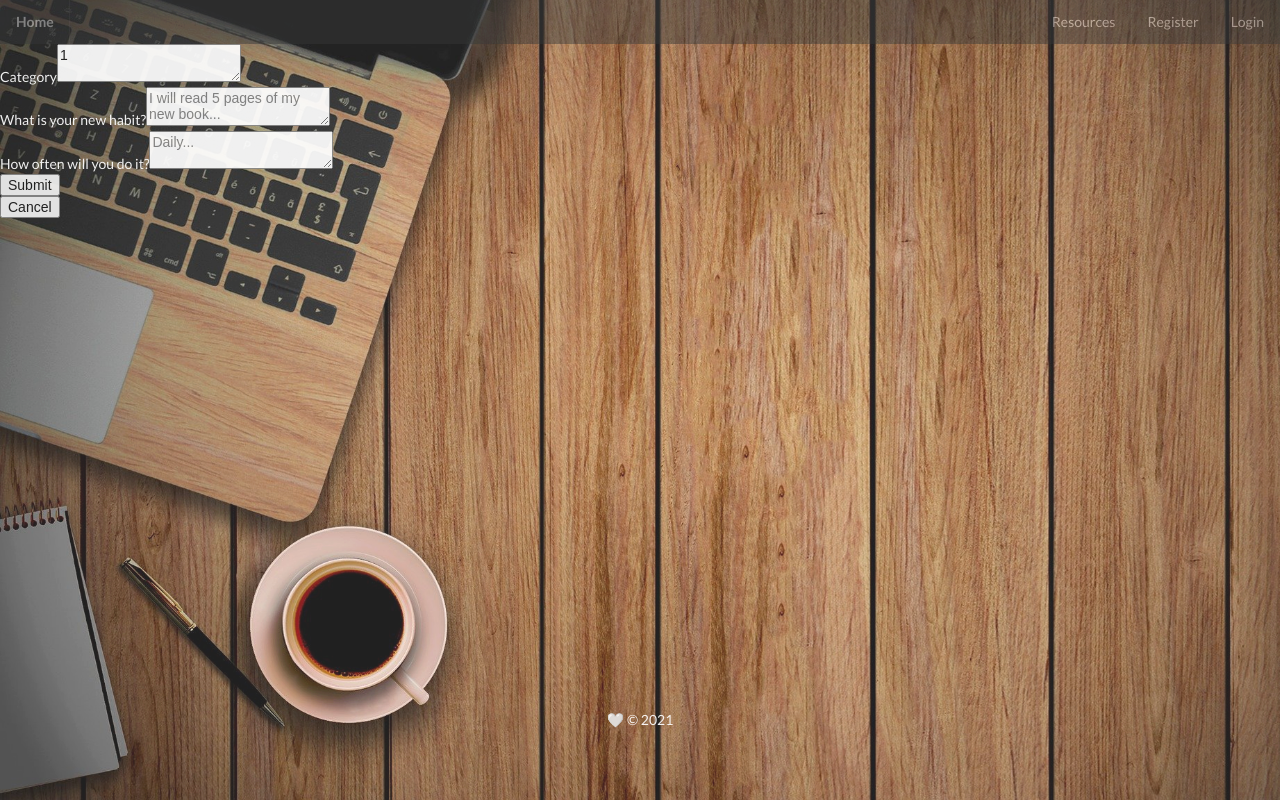
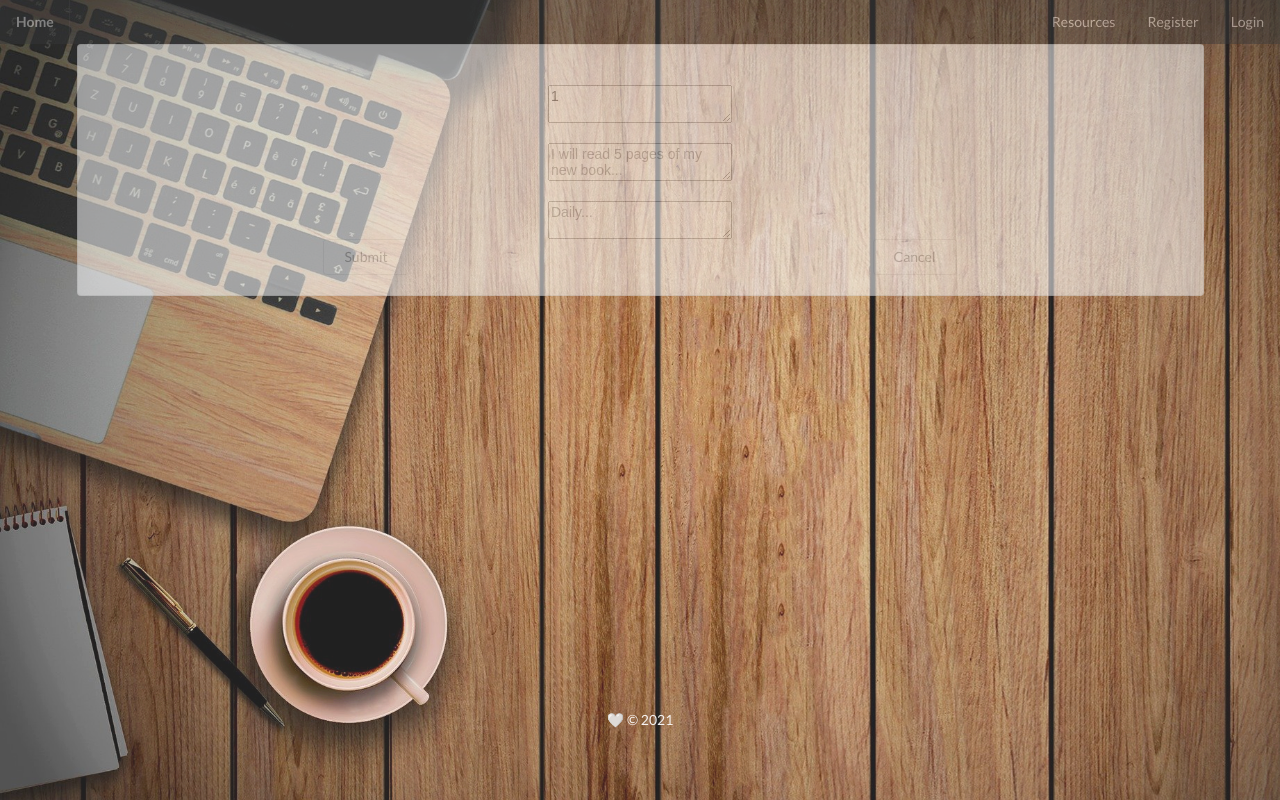
Before and after one commit to hanh-t/sei-project-4, a React (Create React App) app in the folder client/: page /categories/1 in a window 1280 px wide. Built offline with nearby package versions, Linux system fonts and the light colour scheme; no server answers.

Commit message:
few edits to resource page

```diff
--- a/client/src/auth/Login.js
+++ b/client/src/auth/Login.js
@@ -74,9 +74,7 @@ const Login = () => {
                 <div className="subtitle is-6">Access unauthorised. Please try re-entering your credentials.</div>
                 }
               </div>
-              <div className="field">
-                {/* <button type="submit" className="button is-fullwidth">Login</button> */}
-              </div>
+
             </form>
           </div>
 
--- a/client/src/components/categories/CategoryIndex.js
+++ b/client/src/components/categories/CategoryIndex.js
@@ -16,8 +16,8 @@ const Category = () => {
 
   return (
     <>
-      <h1>CATEGORY LIST</h1>
-      <h2>Select a category to input details</h2>
+      <h1 className="headers">CATEGORY LIST</h1>
+      <h2 className="headers">Select a category to input details</h2>
       <div className="category-container">
         { categories.map( category => (
           <CategoryCard key={category.id} {...category} />
--- a/client/src/components/habits/AddHabitForm.js
+++ b/client/src/components/habits/AddHabitForm.js
@@ -40,8 +40,10 @@ const HabitForm = () => {
 
   return (
     <div>
-
-      <form onSubmit={handleSubmit}>
+      <div className="ui container placeholder segment add-habit-form">
+        <div className="ui two column ">
+          <div className="column">
+            <form onSubmit={handleSubmit} className="add-habit-form">
               <div>
                 <label>Category</label>
                 <textarea
@@ -72,11 +74,15 @@ const HabitForm = () => {
                   onChange={handleChange}
                 />
               </div>
-        <button onClick={handleSubmit}>
-          Submit
-        </button>
+              <div className="new-habit-buttons">
+                <button onClick={handleSubmit} className="ui basic button">Submit</button>
+                <button onClick={handleCancel} className="ui basic button">Cancel</button>
+              </div>
             </form>
-      <button onClick={handleCancel}>Cancel</button>
+
+          </div>
+        </div>
+      </div>
     </div>
   )
 }
--- a/client/src/components/habits/EditHabit.js
+++ b/client/src/components/habits/EditHabit.js
@@ -62,7 +62,7 @@ const EditHabit = () => {
         handleSubmit={handleSubmit}
         formData={formData}
       />
-      <button onClick={handleDelete}>Delete this habit</button>
+      <button onClick={handleDelete} className="ui basic inverted button">Delete this habit</button>
 
     </>
   )
--- a/client/src/components/habits/EditHabitForm.js
+++ b/client/src/components/habits/EditHabitForm.js
@@ -30,7 +30,7 @@ const EditHabitForm = ({ formData, handleChange, handleSubmit }) => {
             onChange={handleChange}
           />
         </div>
-        <button type="submit">Save changes</button><button onClick={handleCancel}>Cancel</button>
+        <button type="submit" className="ui basic inverted button">Save changes</button><button onClick={handleCancel} className="ui basic inverted button">Cancel</button>
 
       </form>
     </>
--- a/client/src/components/resources/ResourceIndex.js
+++ b/client/src/components/resources/ResourceIndex.js
@@ -28,9 +28,10 @@ const Resources = () => {
   return (
     <>
       <h1 className="headers">RESOURCES LIST</h1>
+      <div className="resource-blurb">
         <h2 className="headers">Here is a list of resources that we love and know will be useful for you. We have a small selection of books that you can purchase from us with your points. If you have not yet signed up, what are you waiting for? Your future habits will thank you!</h2>
-
-
+      </div>
+      <div className="resource-dropdown">
         <select id="dropdown-resources" onChange={filteredResources}>
           <option value="--">--</option>
           <option value="Article">Article</option>
@@ -38,7 +39,7 @@ const Resources = () => {
           <option value="Podcast">Podcast</option>
           <option value="Video">Video</option>
         </select>
-
+      </div>
       <div className="resource-filter-container">
         {filterResources.map(resource => (
           <ResourceCard key={resource.id} {...resource} />
--- a/client/src/styles/main.scss
+++ b/client/src/styles/main.scss
@@ -93,6 +93,10 @@ a:hover {
 }
 
 // resources
+.resource-blurb {
+  padding-left: 3.5vw;
+  padding-right: 3.5vw;
+}
 
 .resource-card-container, .resource-filter-container {
   display: flex;
@@ -100,14 +104,21 @@ a:hover {
   flex-wrap: wrap;
   justify-content: space-evenly;
   margin-top: 30px;
+  padding-left: 3vw;
+  padding-right: 3vw;
 }
 
 .resource-card-container a, .resource-filter-container a {
   margin: 10px;
 }
 
-
-
+.resource-dropdown {
+  display: flex;
+  flex-direction: row;
+  justify-content: flex-end;
+  margin-right: 12vw;
+  margin-top: 3vh;
+}
 .ui.card {
   height: 120px;
 
@@ -122,6 +133,8 @@ a:hover {
   display: flex;
   flex-wrap: wrap;
   justify-content: space-evenly;
+  width: 60vw;
+  padding-left: 10vw;
   // position: relative;
   // width: 24em;
   // height: 24em;
@@ -142,7 +155,21 @@ a:hover {
 
 .ui.circular.segment {
   width: 250px;
-  height: 250px
+  height: 250px;
+  opacity: 0.7;
+}
+
+.new-habit-buttons {
+  display: flex;
+
+}
+
+.add-habit-form {
+  opacity: 0.6;
+  width: 50vw
+  label {
+    color: black;
+  }
 }
 
 //  intro tracker page
```
Lines whose indentation alone changed are shown as unchanged.
